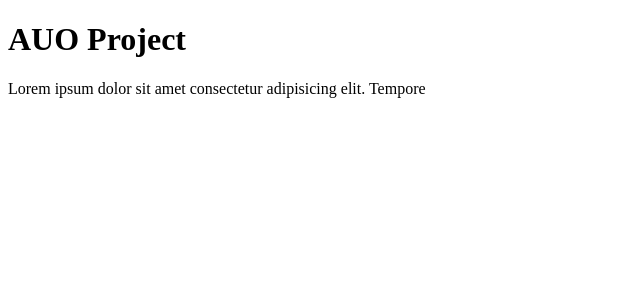
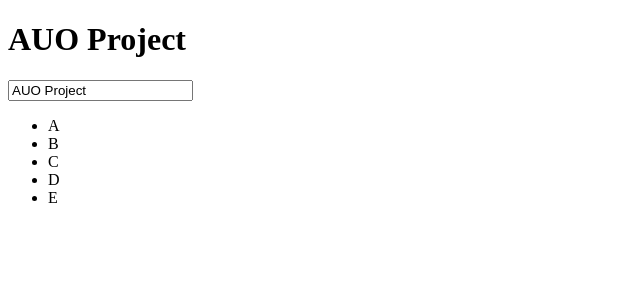
Before and after one commit to kaochenlong/auo-project, a Vue app: page / in a window 1280 px wide. Shown: the top 300 px of the page, without its empty margins (0-640 px from the left). Built offline with nearby package versions, Linux system fonts and the light colour scheme.

Commit message:
add v-model and v-for

```diff
--- a/src/App.vue
+++ b/src/App.vue
@@ -3,14 +3,18 @@ export default {
   data() {
     return {
       title: "AUO Project",
-    };
+      devices: ["A", "B", "C", "D", "E"],
+    }
   },
-};
+}
 </script>
 
 <template>
   <h1>{{ title }}</h1>
-  <p>Lorem ipsum dolor sit amet consectetur adipisicing elit. Tempore</p>
+  <input type="text" v-model="title" />
+  <ul>
+    <li v-for="d in devices">{{ d }}</li>
+  </ul>
 </template>
 
 <style scoped></style>
```
Also changed, not shown: .prettierrc.json (added).
